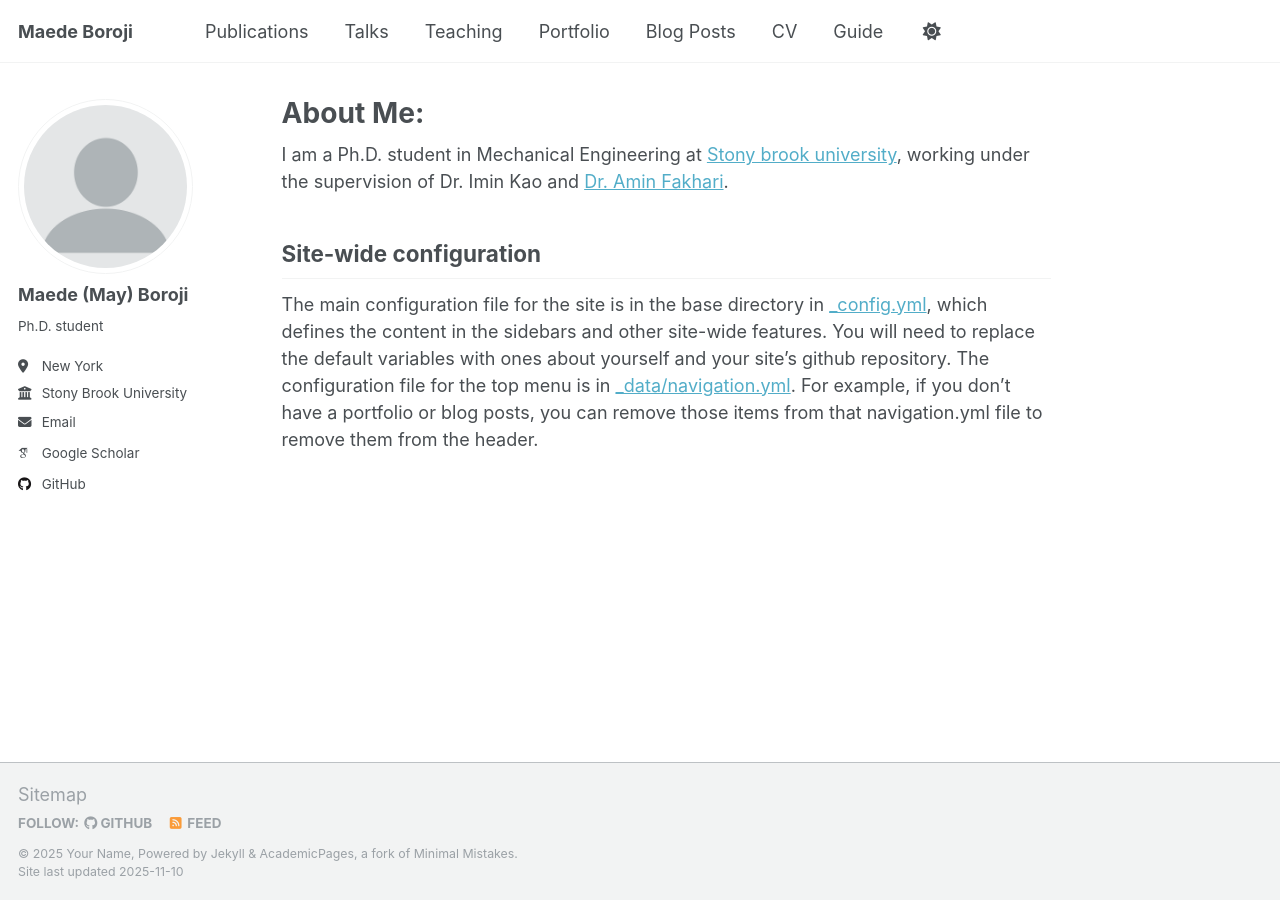
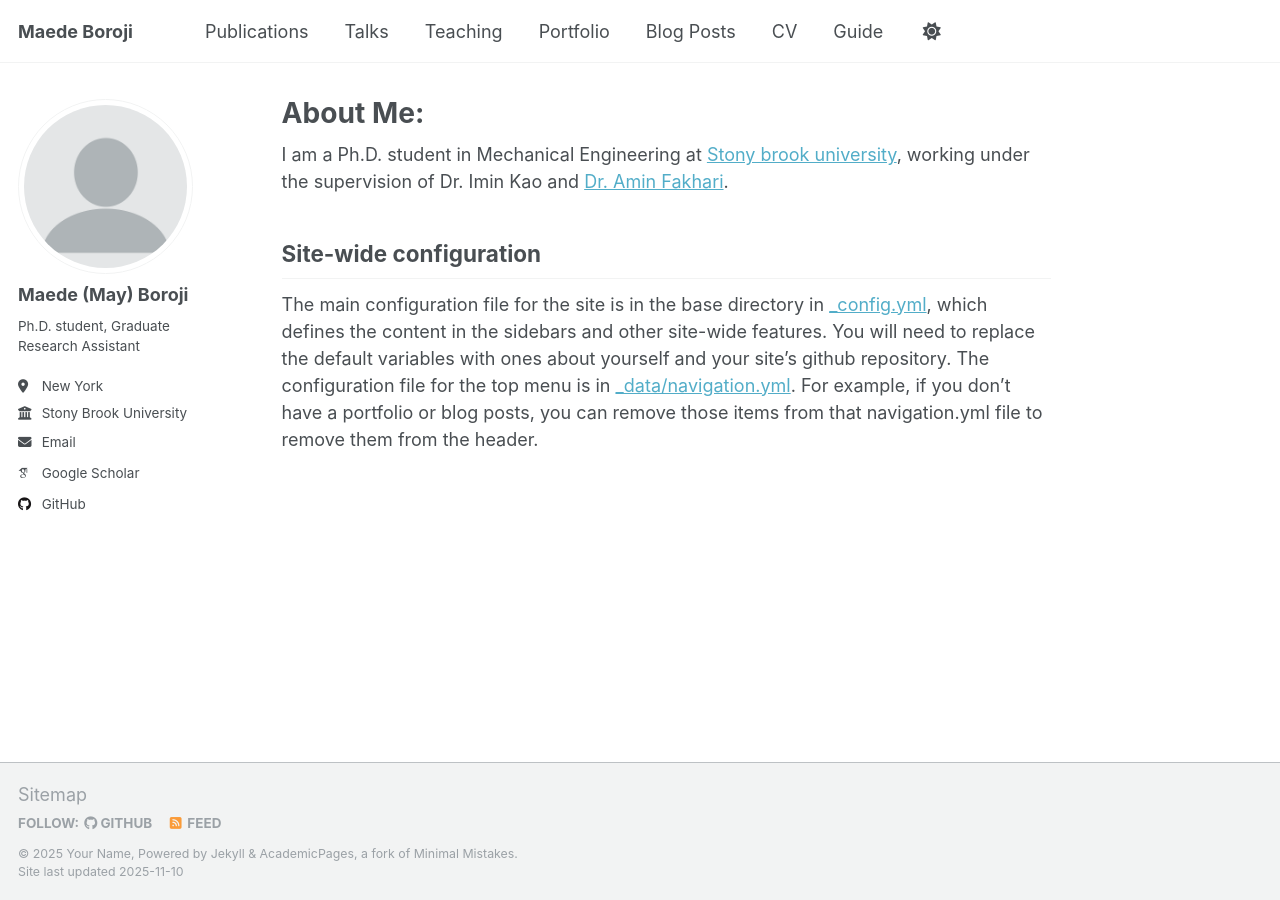
Before and after one commit to MahiBoroji/MahiBoroji.github.io, a Jekyll site: the page built from _pages/about.md, in a window 1280 px wide. Built offline with Jekyll 4.4.1, drawn with Linux system fonts in a browser that asks for light colours; some web fonts are replaced.

Commit message:
Update bio to include GA

```diff
--- a/_config.yml
+++ b/_config.yml
@@ -25,7 +25,7 @@ author:
   avatar           : "profile.png"
   name             : "Maede (May) Boroji"
   pronouns         : # example: "she/her"
-  bio              : "Ph.D. student"
+  bio              : "Ph.D. student, Graduate Research Assistant"
   location         : "New York"
   employer         : "Stony Brook University"
   uri              : # URL
```
